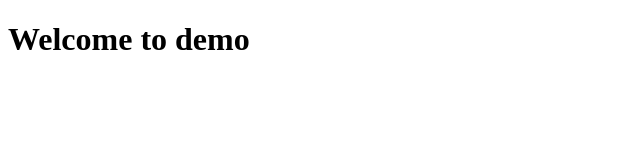
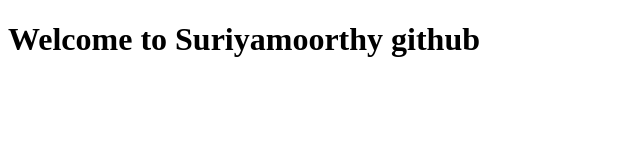
Before and after one commit to SuriyamoorthyNeelamegam/resume, a plain HTML site: page index.html in a window 1280 px wide. Shown: the whole page, without its empty margins (0-640 px from the left). Drawn offline with Linux system fonts and the light colour scheme.

Commit message:
Update index.html
updated

```diff
--- a/index.html
+++ b/index.html
@@ -1,10 +1,10 @@
 <!DOCTYPE html>
 <html>
 <head>
-<title>Title of the demo</title>
+<title>suriyamoorthy github</title>
 </head>
 
 <body>
-<h1>Welcome to demo</h1>
+<h1>Welcome to Suriyamoorthy github</h1>
 </body>
 </html>
```
